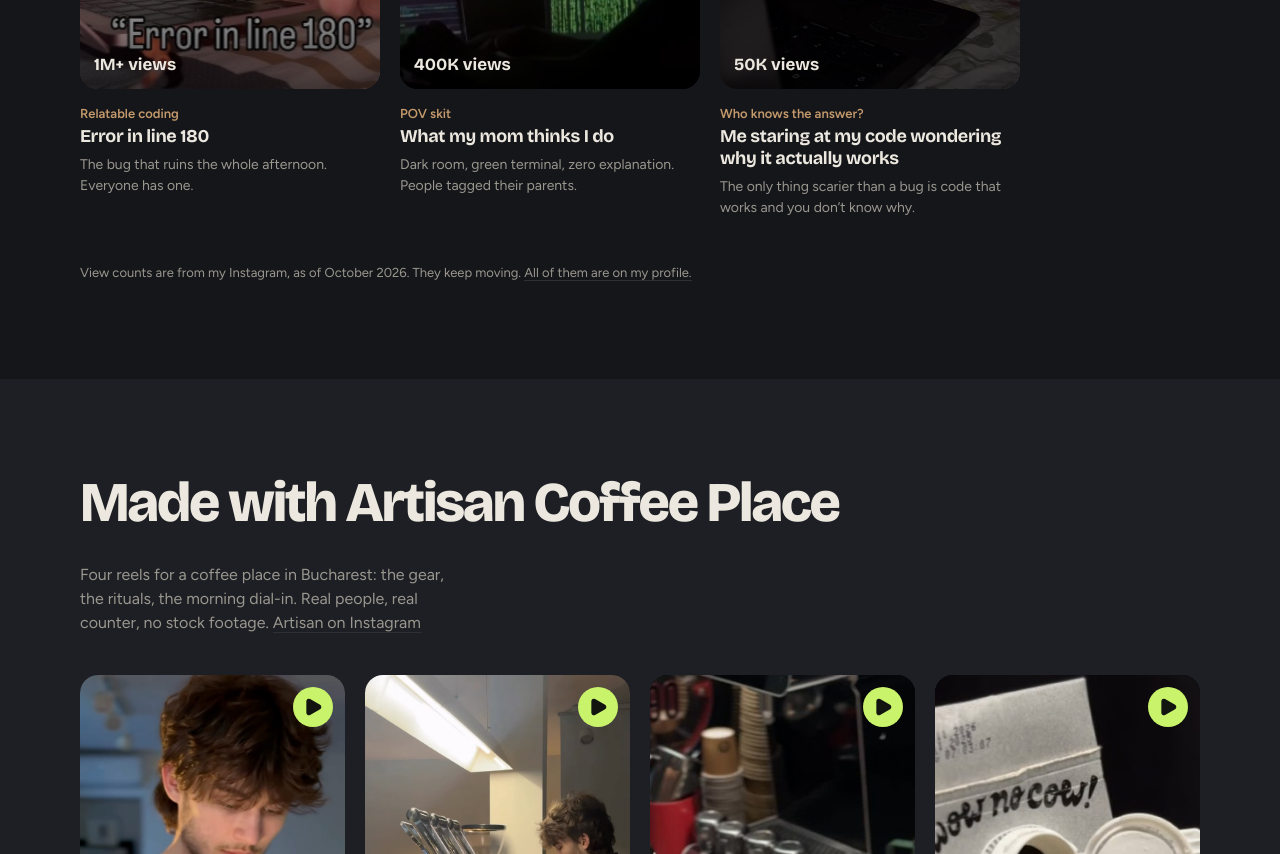
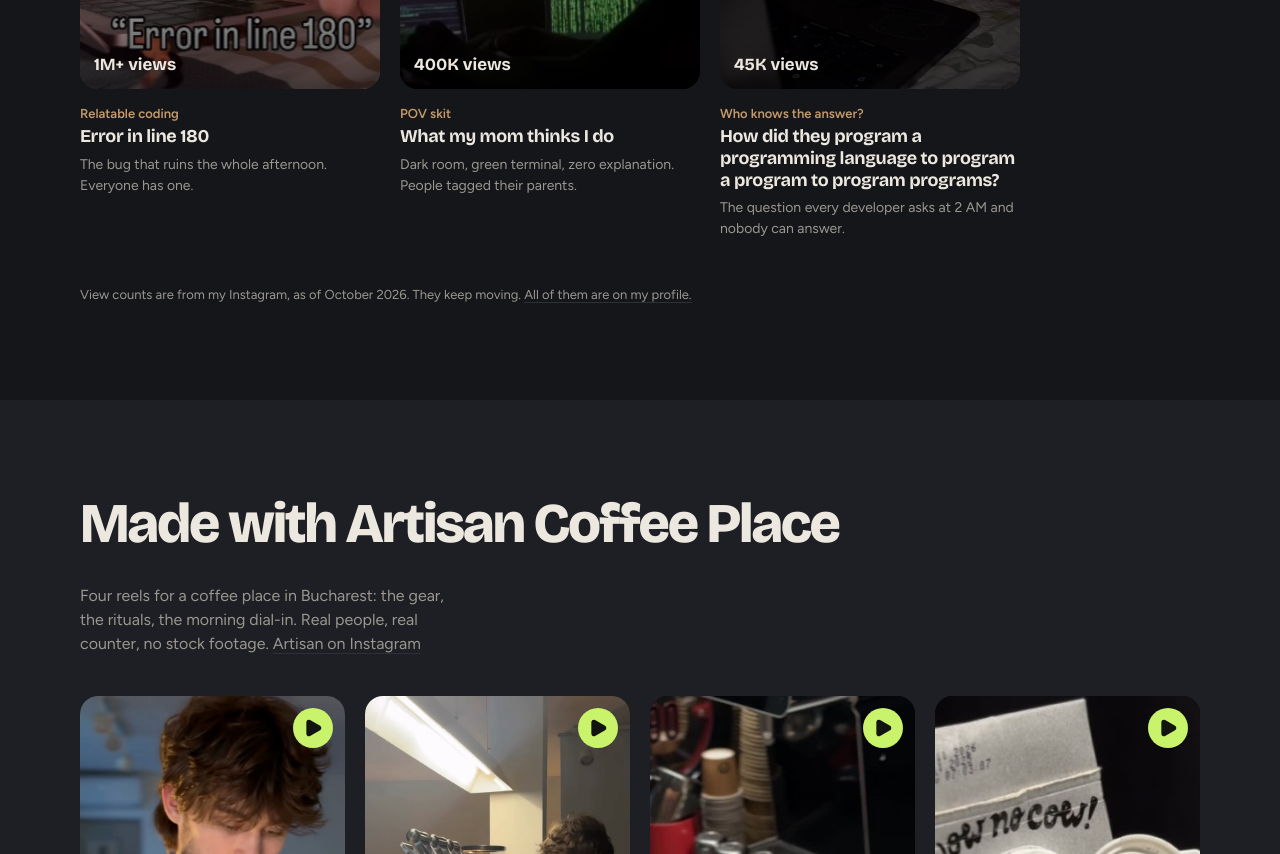
Before and after one commit to AdrianPovestca/adrian-ugc-portofolio, a React (Vite) app: page / in a window 1280 px wide. Shown: the part 1520-2374 px from the top of the page. Built offline with nearby package versions, Linux system fonts and the light colour scheme.

Commit message:
Update title and note for 'staring-at-code'

```diff
--- a/src/content.ts
+++ b/src/content.ts
@@ -56,10 +56,10 @@ export const reels: Reel[] = [
   },
   {
     id: 'staring-at-code',
-    title: 'Me staring at my code wondering why it actually works',
+    title: 'How did they program a programming language to program a program to program programs?',
     kind: 'Who knows the answer?',
-    views: '50K',
-    note: 'The only thing scarier than a bug is code that works and you don’t know why.',
+    views: '45K',
+    note: 'The question every developer asks at 2 AM and nobody can answer.',
     poster: '/posters/staring-at-code.jpg',
     video: '/reels/staring-at-code.mp4',
   },
```
